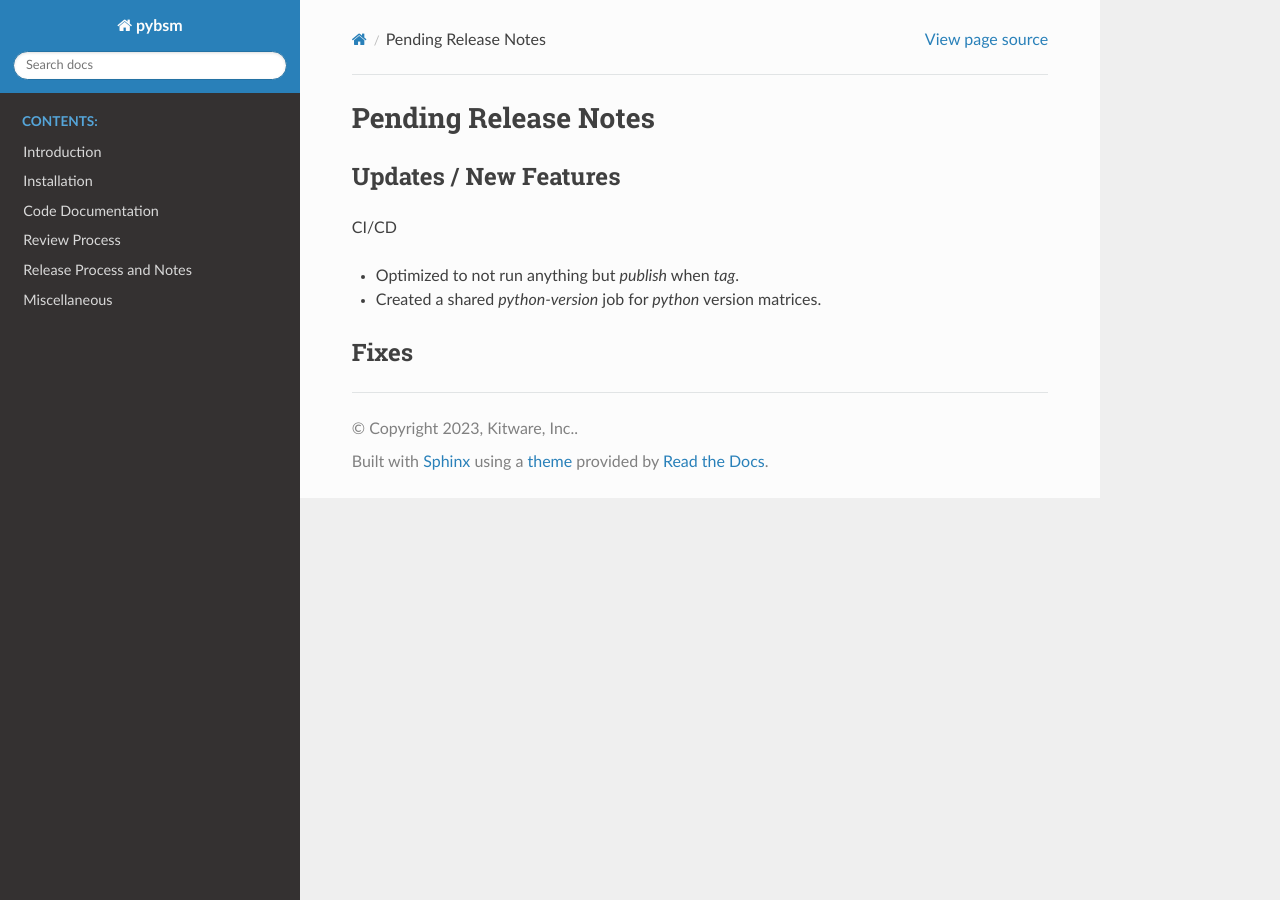
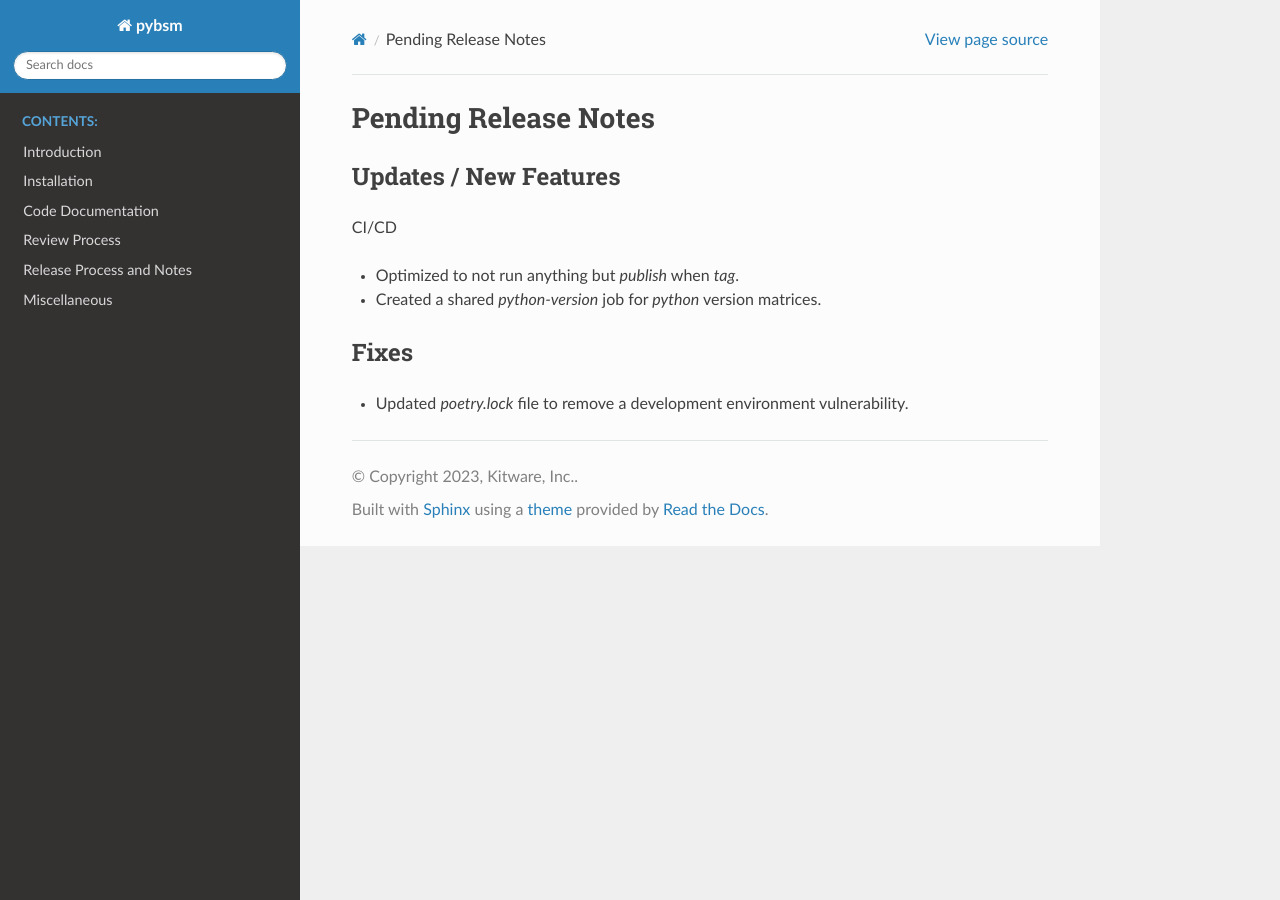
Before and after one commit to Kitware/pybsm, a Sphinx documentation site: the page built from docs/release_notes/pending_release.rst, in a window 1280 px wide. Built offline with Sphinx 7.4.7 and the Read the Docs theme 2.0.0, drawn with Linux system fonts in a browser that asks for light colours.

Commit message:
Updated poetry.lock to remove vuln from dev environment.

```diff
--- a/docs/release_notes/pending_release.rst
+++ b/docs/release_notes/pending_release.rst
@@ -12,3 +12,5 @@ CI/CD
 
 Fixes
 -----
+
+* Updated `poetry.lock` file to remove a development environment vulnerability.
```
Also changed, not shown: 1 other file.
